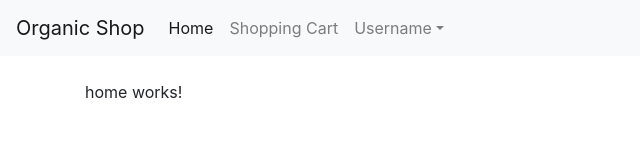
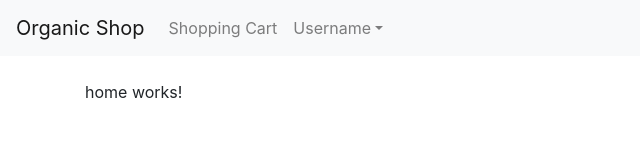
Before and after one commit to diana-lim/organic-shop, an Angular app in the folder oshop/: page / in a window 1280 px wide. Shown: the top 160 px of the page, without its empty margins (0-640 px from the left). Built offline with nearby package versions, Linux system fonts and the light colour scheme; what angularfire2 would draw is missing.

Commit message:
Deleted Home page link and set Brand Name link to root

```diff
--- a/oshop/src/app/app.module.ts
+++ b/oshop/src/app/app.module.ts
@@ -47,6 +47,7 @@ import { NgbModule } from '@ng-bootstrap/ng-bootstrap';
       {path: 'shopping-cart', component: ShoppingCartComponent},
       {path: 'check-out', component: CheckOutComponent},
       {path: 'order-success', component: OrderSuccessComponent},
+      {path: 'my/orders', component: MyOrdersComponent},
       {path: 'login', component: LoginComponent},
       {path: 'admin/products', component: AdminProductsComponent},
       {path: 'admin/orders', component: AdminOrdersComponent},
--- a/oshop/src/app/bs-navbar/bs-navbar.component.css
+++ b/oshop/src/app/bs-navbar/bs-navbar.component.css
@@ -0,0 +1,4 @@
+
+.dropdown-toggle {
+    cursor: pointer;
+}
--- a/oshop/src/app/bs-navbar/bs-navbar.component.html
+++ b/oshop/src/app/bs-navbar/bs-navbar.component.html
@@ -1,20 +1,18 @@
 <nav class="navbar navbar-expand-md navbar-light bg-light fixed-top">
-    <a class="navbar-brand" href="#">Organic Shop</a>
+    <a class="navbar-brand" routerLink="/">Organic Shop</a>
     <button class="navbar-toggler" type="button" data-toggle="collapse" data-target="#navbarsExampleDefault" aria-controls="navbarsExampleDefault" aria-expanded="false" aria-label="Toggle navigation">
       <span class="navbar-toggler-icon"></span>
     </button>
 
     <div class="collapse navbar-collapse" id="navbarsExampleDefault">
       <ul class="navbar-nav mr-auto">
-        <li class="nav-item active">
-          <a class="nav-link" routerLink="/">Home <span class="sr-only">(current)</span></a>
-        </li>
+
         <li class="nav-item">
           <a class="nav-link" routerLink="/shopping-cart">Shopping Cart</a>
         </li>
 
         <li ngbDropdown class="nav-item dropdown">
-          <a ngbDropdownToggle class="nav-link dropdown-toggle" href="#" id="dropdown01" data-toggle="dropdown" aria-haspopup="true" aria-expanded="false">Username</a>
+          <a ngbDropdownToggle class="nav-link dropdown-toggle" id="dropdown01" data-toggle="dropdown" aria-haspopup="true" aria-expanded="false">Username</a>
           <div ngbDropdownMenu class="dropdown-menu" aria-labelledby="dropdown01">
             <a class="dropdown-item" routerLink="/my/orders">My Orders</a>
             <a class="dropdown-item" routerLink="/admin/orders">Manage Orders</a>
```
